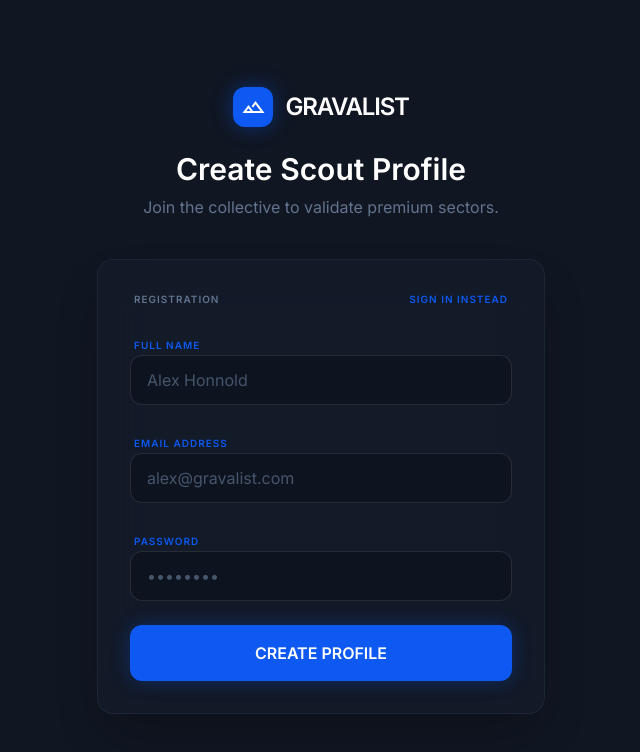
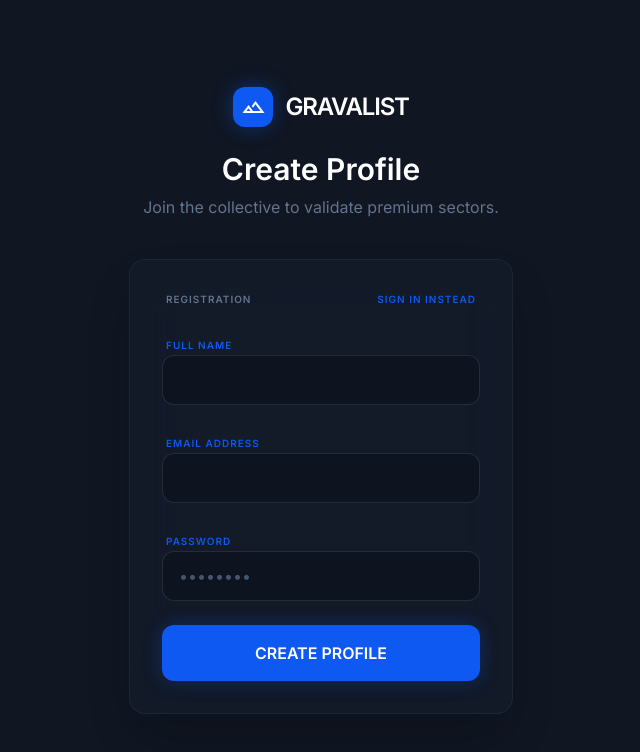
Before and after one commit to duncanluke/Gravalist-CIQ, a Next.js app in the folder web/: page /register in a window 1280 px wide. Shown: the top 752 px of the page, without its empty margins (319-959 px from the left). Built offline with nearby package versions, Linux system fonts and the light colour scheme; no server answers.

Commit message:
UI Polish: Shrink registration modal, update title, and remove placeholders

```diff
--- a/web/src/app/(auth)/register/page.tsx
+++ b/web/src/app/(auth)/register/page.tsx
@@ -39,7 +39,7 @@ export default function RegisterPage() {
 
     return (
         <div className="min-h-screen bg-[#101622] flex items-center justify-center p-6 bg-[radial-gradient(circle_at_top,_var(--tw-gradient-stops))] from-primary/10 via-transparent to-transparent">
-            <div className="max-w-md w-full">
+            <div className="max-w-sm w-full">
                 <div className="text-center mb-10">
                     <Link href="/" className="inline-flex items-center gap-3 mb-6">
                         <div className="w-10 h-10 bg-primary rounded-xl flex items-center justify-center shadow-[0_0_20px_rgba(13,89,242,0.4)]">
@@ -47,7 +47,7 @@ export default function RegisterPage() {
                         </div>
                         <span className="text-2xl font-bold text-white tracking-tighter">GRAVALIST</span>
                     </Link>
-                    <h1 className="text-3xl font-bold text-white mb-2">Create Scout Profile</h1>
+                    <h1 className="text-3xl font-bold text-white mb-2">Create Profile</h1>
                     <p className="text-slate-500">Join the collective to validate premium sectors.</p>
                 </div>
 
@@ -71,7 +71,6 @@ export default function RegisterPage() {
                             value={name}
                             onChange={(e) => setName(e.target.value)}
                             className="w-full bg-black/20 border border-white/10 rounded-xl py-3 px-4 text-white focus:outline-none focus:ring-2 focus:ring-primary/50 transition-all placeholder:text-slate-600"
-                            placeholder="Alex Honnold"
                         />
                     </div>
 
@@ -83,7 +82,6 @@ export default function RegisterPage() {
                             value={email}
                             onChange={(e) => setEmail(e.target.value)}
                             className="w-full bg-black/20 border border-white/10 rounded-xl py-3 px-4 text-white focus:outline-none focus:ring-2 focus:ring-primary/50 transition-all placeholder:text-slate-600"
-                            placeholder="alex@gravalist.com"
                         />
                     </div>
 
```
